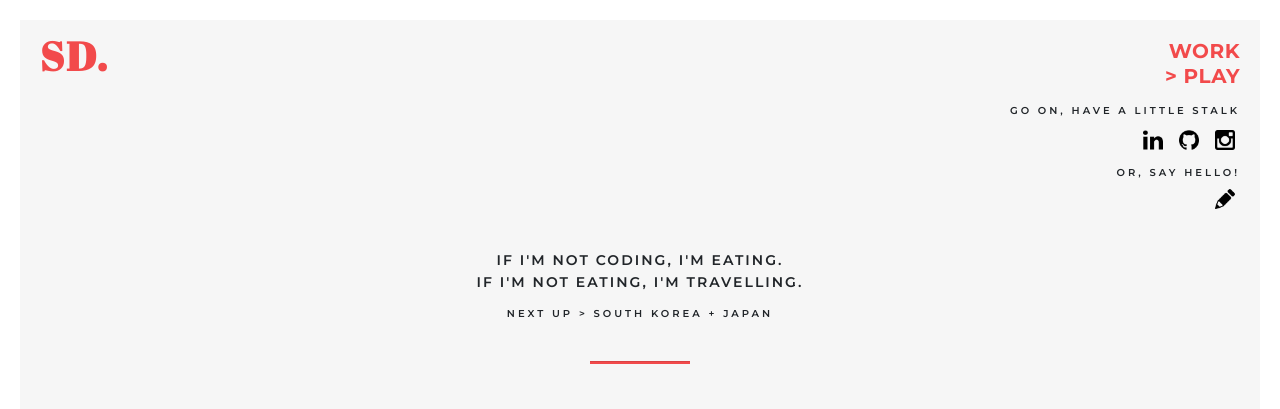
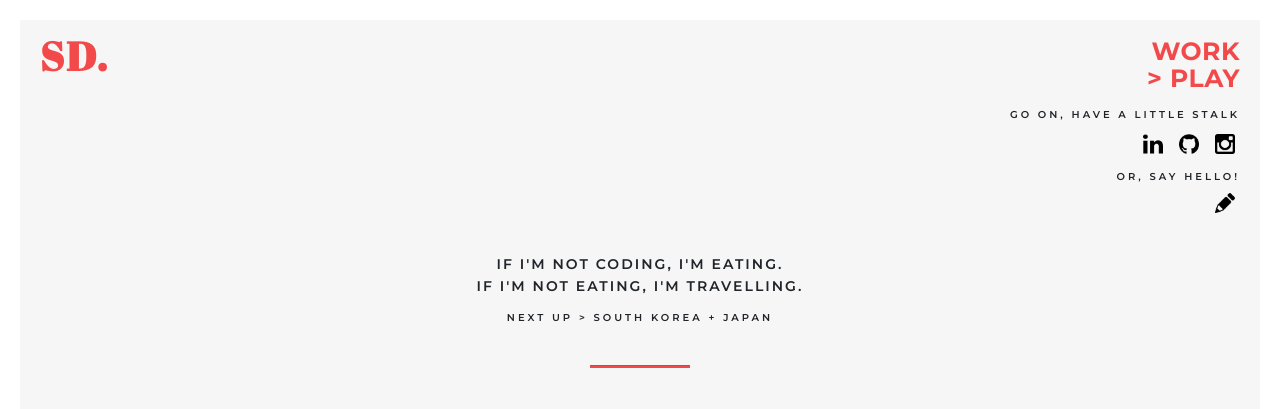
Before and after one commit to shirleyodeng/shirleydeng, a PHP site: page /play.html in a window 1280 px wide. Shown: the top 409 px of the page. Run offline with PHP 8.4, Linux system fonts and the light colour scheme; some libraries are stand-ins or nearby versions.

Commit message:
[style] Make nav links larger

```diff
--- a/css/style.css
+++ b/css/style.css
@@ -48,8 +48,8 @@ ul { list-style: none; }
   text-align: right;
 }
 .nav-bar-link {
-  font-size: 20px;
-  margin-bottom: 3px;
+  font-size: 25px;
+  margin-bottom: 5px;
   letter-spacing: 0.5px;
   font-weight: 700;
   color: #F24A4B;
```
